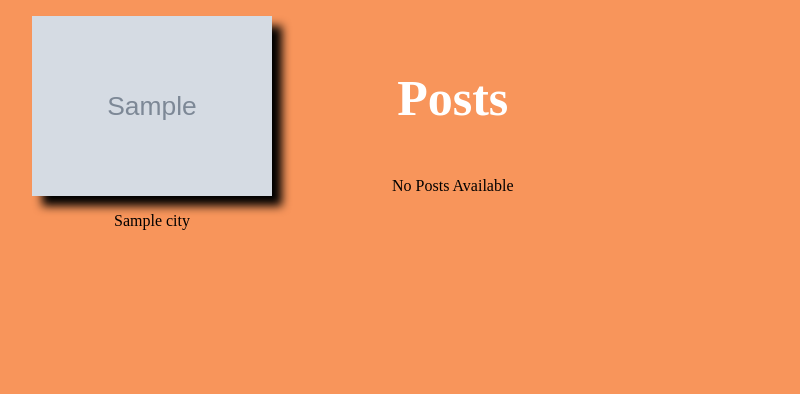
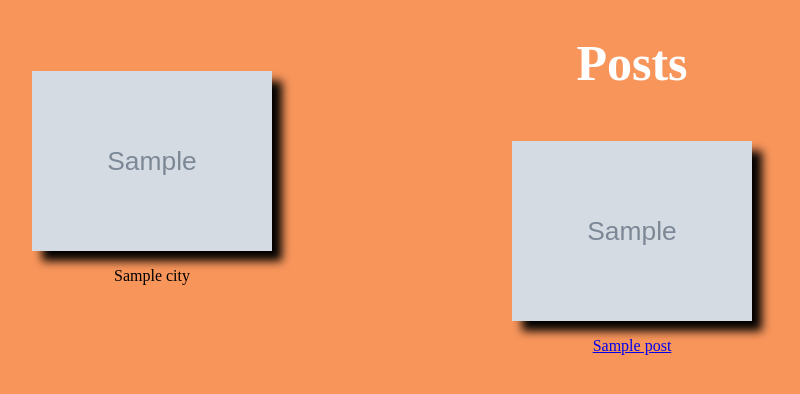
Before and after one commit to michaelbryanstark/Project-Wayfarer, a Django app: page /cities/1/ in a window 1280 px wide. Shown: the part 57-451 px from the top of the page, without its empty margins (96-896 px from the left). Run offline with Django 3.2, Linux system fonts and the light colour scheme; tables that the repository leaves empty hold one stand-in row (values such as "Sample post"); grey boxes marked "Sample" are stand-in pictures.

Commit message:
city detail page now displays posts specific to city

```diff
--- a/main_app/models.py
+++ b/main_app/models.py
@@ -27,7 +27,7 @@ class Post(models.Model):
   text = models.TextField(max_length=500)
   date_created = models.DateTimeField(auto_now=True)
   author = models.ForeignKey(Profile, on_delete=models.CASCADE)
-  city = models.ForeignKey(City, on_delete=models.CASCADE)
+  city = models.ForeignKey(City, on_delete=models.CASCADE, related_name="posts")
 
   def __str__(self):
     return self.title
--- a/main_app/templates/city_detail.html
+++ b/main_app/templates/city_detail.html
@@ -21,11 +21,11 @@
 <br>
 <div class="gallery-posts">
   <h1 class="title pt-5">Posts</h1>
-    {% for post in posts %}
+    {% for post in city.posts.all %}
       <div class="card">
         <div class="card-image">
           <figure class="image is-square">
-            <img src="{{post.image}}" alt="{{post.title}}" />
+              <span><img src="{{post.image}}" alt="{{post.title}}" /></span>
           </figure>
         </div>
         <div class="card-header">
--- a/main_app/templates/city_list.html
+++ b/main_app/templates/city_list.html
@@ -28,6 +28,8 @@
   {% endfor %}
 </div>
 <br>
+
+  </div>
 </div>
 
   {% endblock %}
```
